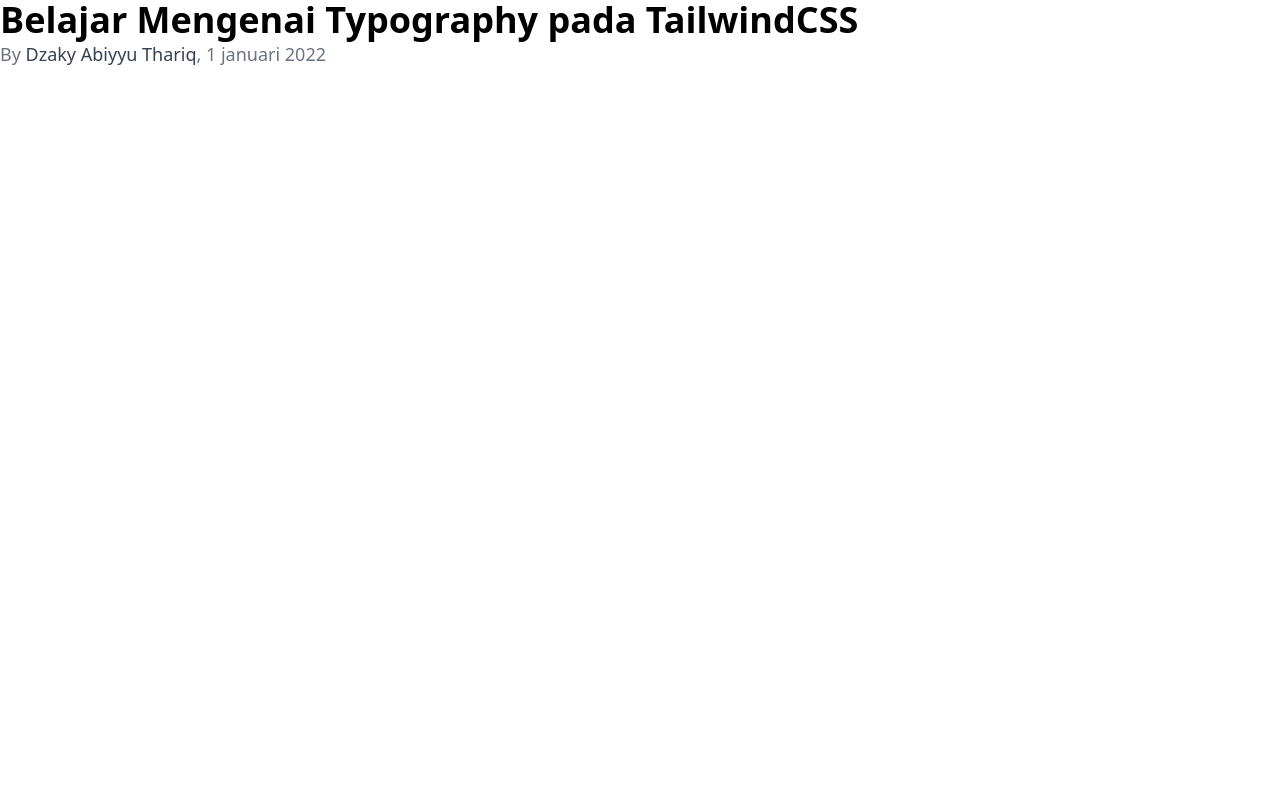
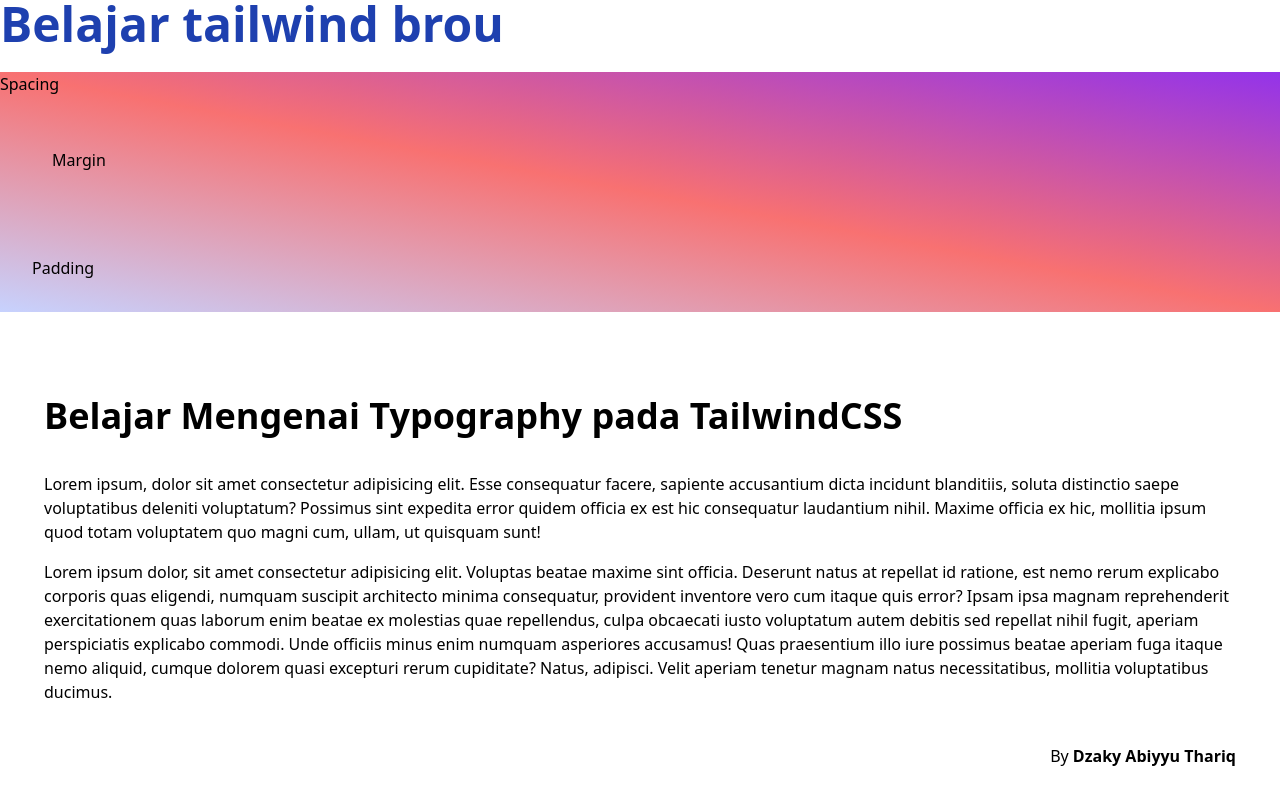
Before and after one commit to Dthariq347/Learn-tailwind, a website: page public/index.html in a window 1280 px wide. Drawn offline with Linux system fonts and the light colour scheme.

Commit message:
lanjutan bagian 1

```diff
--- a/public/index.html
+++ b/public/index.html
@@ -11,26 +11,39 @@
 </head>
 
 <body>
-  <!-- <h1 class="text-5xl font-bold text-blue-400 hover:text-blue-800">Belajar tailwind brou</h1> -->
+  <h1 class="mb-6 text-5xl font-bold text-blue-400 hover:text-blue-800">Belajar tailwind brou</h1>
 
 
-  <!-- <section class="mb-10">
+  <section class="mb-10 bg-gradient-to-tr
+  from-indigo-200 via-red-400
+  to-purple-600
+  ">
     <h2>Spacing</h2>
     <div class="m-13">Margin</div>
     <div class="p-8">Padding</div>
   </section>
 
-  <section class="mb-10 ">
-    <h2>sizing</h2>
-    <div class="w-1/2">kotak 1</div>
-  </section> -->
+  <section class="p-11">
+    <h2 class="mb-9 text-4xl font-bold">Belajar Mengenai Typography pada TailwindCSS</h2>
+    <p class="mb-4">Lorem ipsum, dolor sit amet consectetur adipisicing elit. Esse consequatur facere, sapiente
+      accusantium dicta
+      incidunt blanditiis, soluta distinctio saepe voluptatibus deleniti voluptatum? Possimus sint expedita error quidem
+      officia ex est hic consequatur laudantium nihil. Maxime officia ex hic, mollitia ipsum quod totam voluptatem quo
+      magni cum, ullam, ut quisquam sunt!</p>
+    <p class="mb-10">Lorem ipsum dolor, sit amet consectetur adipisicing elit. Voluptas beatae maxime sint officia.
+      Deserunt natus at
+      repellat id ratione, est nemo rerum explicabo corporis quas eligendi, numquam suscipit architecto minima
+      consequatur, provident inventore vero cum itaque quis error? Ipsam ipsa magnam reprehenderit exercitationem quas
+      laborum enim beatae ex molestias quae repellendus, culpa obcaecati iusto voluptatum autem debitis sed repellat
+      nihil fugit, aperiam perspiciatis explicabo commodi. Unde officiis minus enim numquam asperiores accusamus! Quas
+      praesentium illo iure possimus beatae aperiam fuga itaque nemo aliquid, cumque dolorem quasi excepturi rerum
+      cupiditate? Natus, adipisci. Velit aperiam tenetur magnam natus necessitatibus, mollitia voluptatibus ducimus.</p>
+    <div class="float-right">
+      <p class="font-extralight">By <a class="font-semibold">Dzaky Abiyyu Thariq</a></p>
+    </div>
 
+  </section>
 
-  <section>
-    <h2 class="text-4xl font-bold">Belajar Mengenai Typography pada TailwindCSS</h2>
-    <div class="mb-4 text-lg text-gray-500">By <a href="" class="text-gray-700">Dzaky Abiyyu Thariq</a>, 1 januari 2022
-    </div>
-  </section>
 </body>
 
 </html>
```
Also changed, not shown: public/css/style.css.
